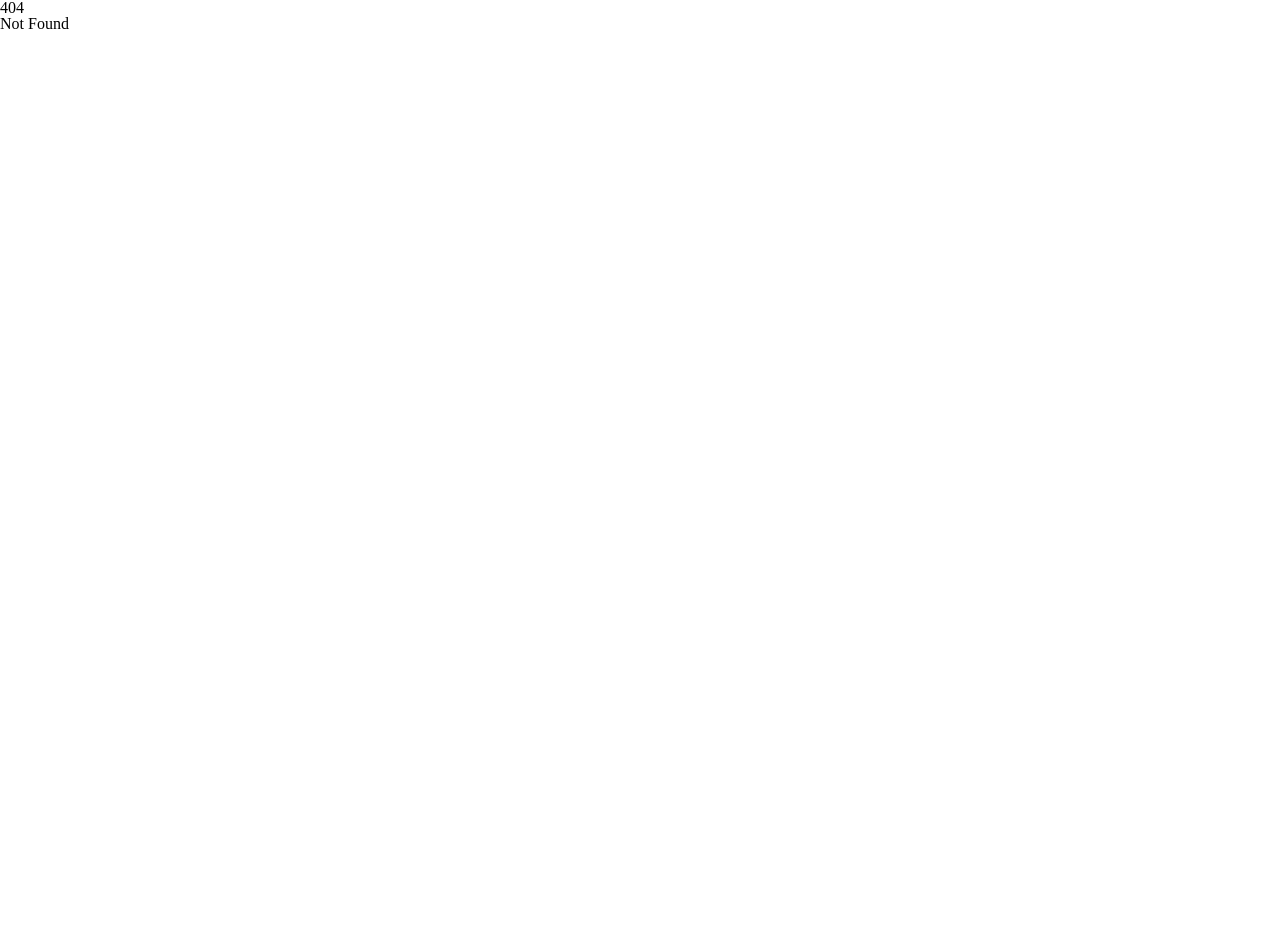
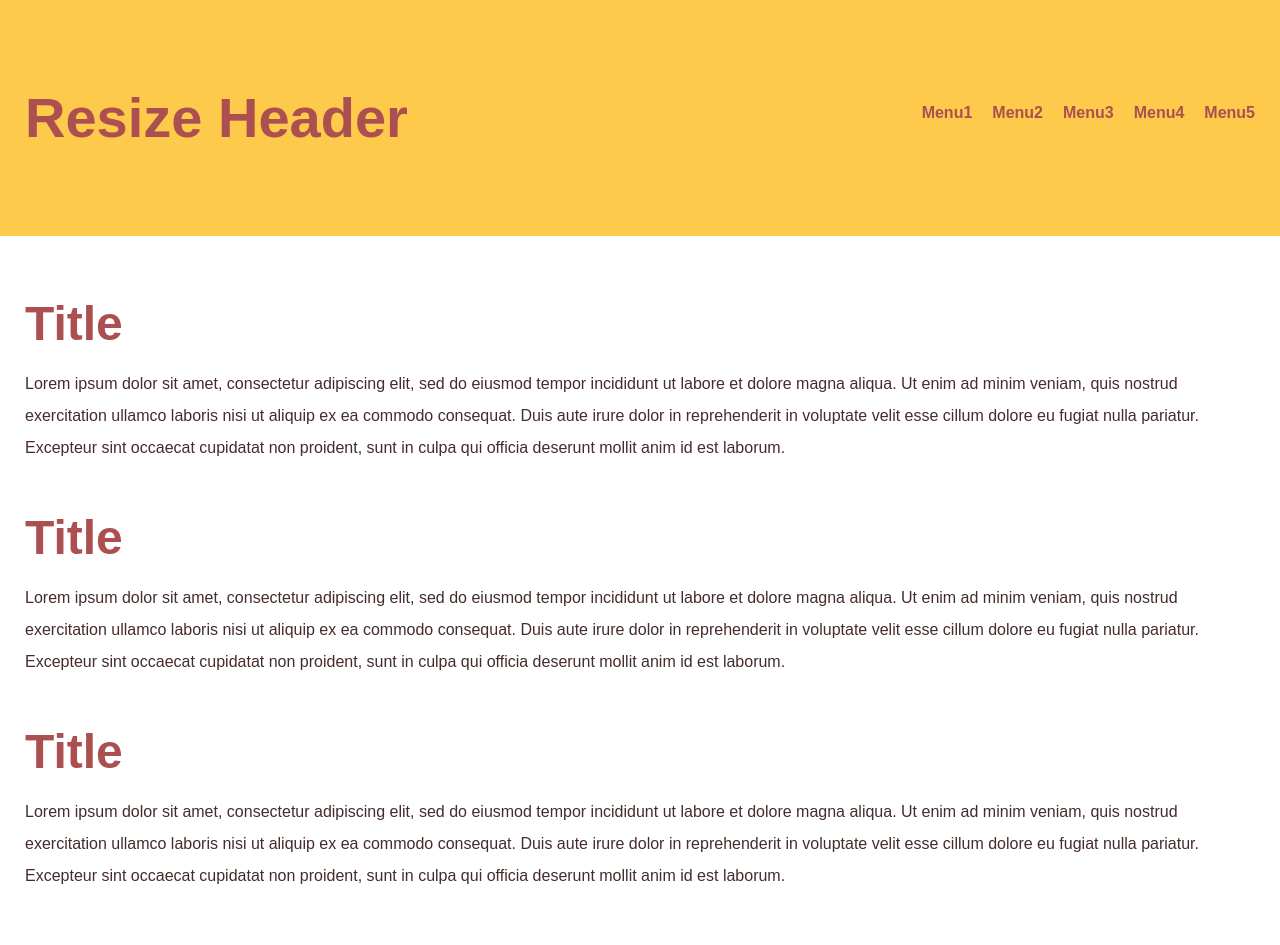
Before and after one commit to cxc421/svelte-practice, a SvelteKit app: page /19-resize-header in a window 1280 px wide. Before the commit this address had no page. Shown: the top 945 px of the page. Before the commit the page ends 800 px from the top, so only its background shows below. Built offline with nearby package versions, Linux system fonts and the light colour scheme.

Commit message:
feat: add resize-header sample

```diff
--- a/src/routes/+page.svelte
+++ b/src/routes/+page.svelte
@@ -18,6 +18,7 @@
     { url: "/16-smooth-scroll", title: "Smooth Scroll" },
     { url: "/17-random-banner", title: "Random Banner" },
     { url: "/18-form-validation", title: "Form Validation" },
+    { url: "/19-resize-header", title: "Resize Header" },
   ];
 </script>
 
--- /dev/null
+++ b/src/routes/19-resize-header/+page.svelte
@@ -0,0 +1,170 @@
+<script lang="ts">
+  let scrollY = 0;
+  $: isHeaderSmall = scrollY > 300;
+</script>
+
+<svelte:window bind:scrollY />
+
+<div class="container">
+  <header class:small={isHeaderSmall}>
+    <h1>Resize Header</h1>
+    <nav>
+      <ul>
+        <li><a href="#1">Menu1</a></li>
+        <li><a href="#2">Menu2</a></li>
+        <li><a href="#3">Menu3</a></li>
+        <li><a href="#4">Menu4</a></li>
+        <li><a href="#5">Menu5</a></li>
+      </ul>
+    </nav>
+  </header>
+  <main>
+    <section>
+      <h2>Title</h2>
+      <p>
+        Lorem ipsum dolor sit amet, consectetur adipiscing elit, sed do eiusmod
+        tempor incididunt ut labore et dolore magna aliqua. Ut enim ad minim
+        veniam, quis nostrud exercitation ullamco laboris nisi ut aliquip ex ea
+        commodo consequat. Duis aute irure dolor in reprehenderit in voluptate
+        velit esse cillum dolore eu fugiat nulla pariatur. Excepteur sint
+        occaecat cupidatat non proident, sunt in culpa qui officia deserunt
+        mollit anim id est laborum.
+      </p>
+    </section>
+    <section>
+      <h2>Title</h2>
+      <p>
+        Lorem ipsum dolor sit amet, consectetur adipiscing elit, sed do eiusmod
+        tempor incididunt ut labore et dolore magna aliqua. Ut enim ad minim
+        veniam, quis nostrud exercitation ullamco laboris nisi ut aliquip ex ea
+        commodo consequat. Duis aute irure dolor in reprehenderit in voluptate
+        velit esse cillum dolore eu fugiat nulla pariatur. Excepteur sint
+        occaecat cupidatat non proident, sunt in culpa qui officia deserunt
+        mollit anim id est laborum.
+      </p>
+    </section>
+    <section>
+      <h2>Title</h2>
+      <p>
+        Lorem ipsum dolor sit amet, consectetur adipiscing elit, sed do eiusmod
+        tempor incididunt ut labore et dolore magna aliqua. Ut enim ad minim
+        veniam, quis nostrud exercitation ullamco laboris nisi ut aliquip ex ea
+        commodo consequat. Duis aute irure dolor in reprehenderit in voluptate
+        velit esse cillum dolore eu fugiat nulla pariatur. Excepteur sint
+        occaecat cupidatat non proident, sunt in culpa qui officia deserunt
+        mollit anim id est laborum.
+      </p>
+    </section>
+    <section>
+      <h2>Title</h2>
+      <p>
+        Lorem ipsum dolor sit amet, consectetur adipiscing elit, sed do eiusmod
+        tempor incididunt ut labore et dolore magna aliqua. Ut enim ad minim
+        veniam, quis nostrud exercitation ullamco laboris nisi ut aliquip ex ea
+        commodo consequat. Duis aute irure dolor in reprehenderit in voluptate
+        velit esse cillum dolore eu fugiat nulla pariatur. Excepteur sint
+        occaecat cupidatat non proident, sunt in culpa qui officia deserunt
+        mollit anim id est laborum.
+      </p>
+    </section>
+    <section>
+      <h2>Title</h2>
+      <p>
+        Lorem ipsum dolor sit amet, consectetur adipiscing elit, sed do eiusmod
+        tempor incididunt ut labore et dolore magna aliqua. Ut enim ad minim
+        veniam, quis nostrud exercitation ullamco laboris nisi ut aliquip ex ea
+        commodo consequat. Duis aute irure dolor in reprehenderit in voluptate
+        velit esse cillum dolore eu fugiat nulla pariatur. Excepteur sint
+        occaecat cupidatat non proident, sunt in culpa qui officia deserunt
+        mollit anim id est laborum.
+      </p>
+    </section>
+    <section>
+      <h2>Title</h2>
+      <p>
+        Lorem ipsum dolor sit amet, consectetur adipiscing elit, sed do eiusmod
+        tempor incididunt ut labore et dolore magna aliqua. Ut enim ad minim
+        veniam, quis nostrud exercitation ullamco laboris nisi ut aliquip ex ea
+        commodo consequat. Duis aute irure dolor in reprehenderit in voluptate
+        velit esse cillum dolore eu fugiat nulla pariatur. Excepteur sint
+        occaecat cupidatat non proident, sunt in culpa qui officia deserunt
+        mollit anim id est laborum.
+      </p>
+    </section>
+  </main>
+</div>
+
+<style>
+  .container {
+    font-family: Arial, sans-serif;
+    -webkit-font-smoothing: antialiased;
+    min-height: 100vh;
+    overflow: auto;
+  }
+
+  header {
+    background: #fdca4b;
+    position: fixed;
+    width: 100%;
+  }
+
+  header h1 {
+    color: #ab4f50;
+    padding: 90px 25px;
+    font-size: 3.5em;
+    font-weight: bold;
+    transition:
+      padding 0.3s,
+      font-size 0.3s;
+  }
+
+  header nav {
+    position: absolute;
+    top: 105px;
+    right: 25px;
+    transition: top 0.3s;
+  }
+
+  header.small h1 {
+    padding: 25px;
+    font-size: 1.5em;
+  }
+
+  header.small nav {
+    top: 30px;
+  }
+
+  li {
+    float: left;
+    margin-left: 20px;
+    list-style-type: none;
+    font-weight: bold;
+  }
+
+  li a {
+    text-decoration: none;
+    color: #ab4f50;
+  }
+
+  li a:hover {
+    color: #fff;
+  }
+
+  main {
+    display: block;
+    padding: 300px 25px 20px;
+  }
+
+  section h2 {
+    font-size: 3em;
+    font-weight: bold;
+    margin-bottom: 20px;
+    color: #ab4f50;
+  }
+
+  p {
+    color: #462c2c;
+    margin-bottom: 50px;
+    line-height: 2em;
+  }
+</style>
```
